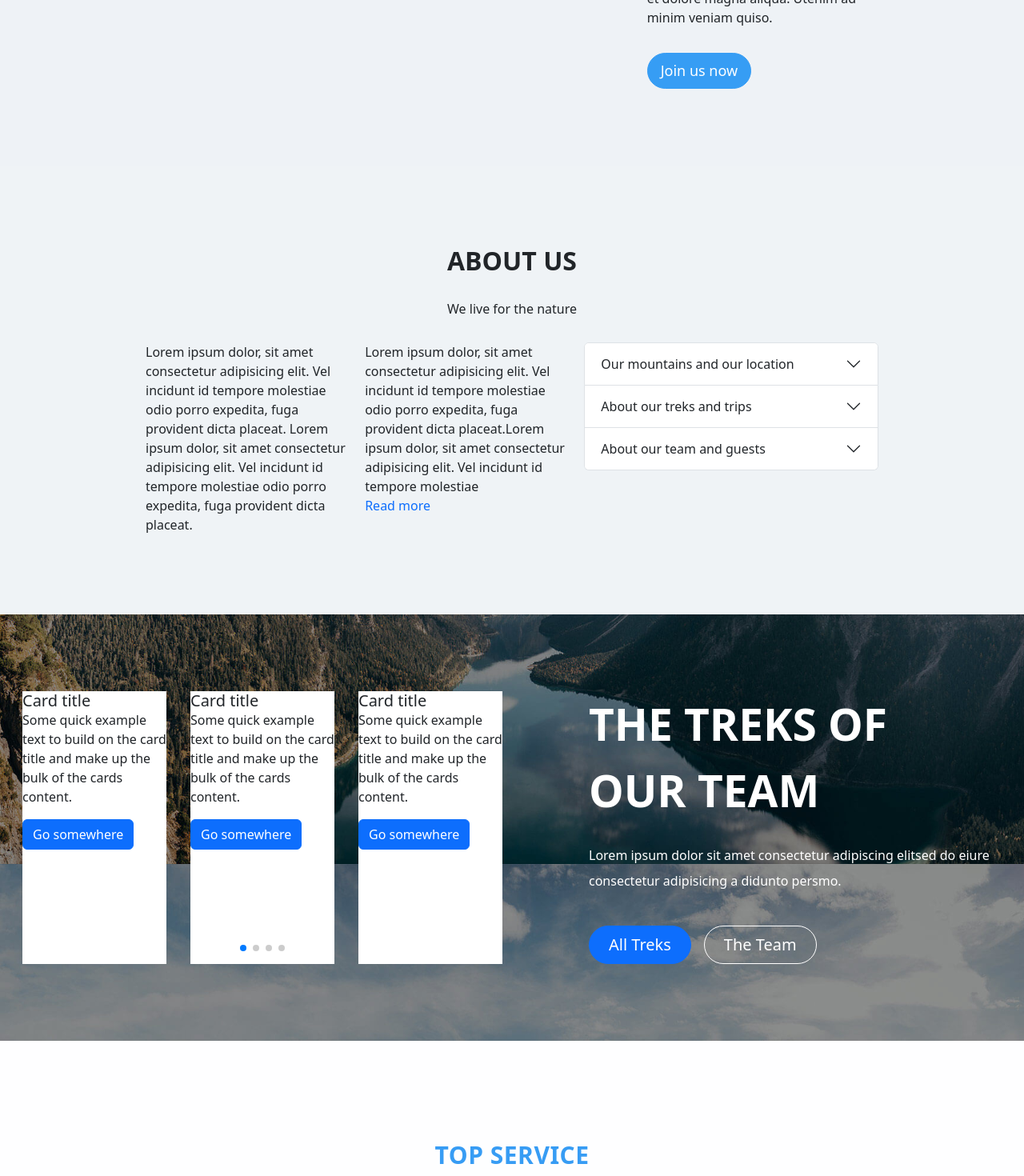
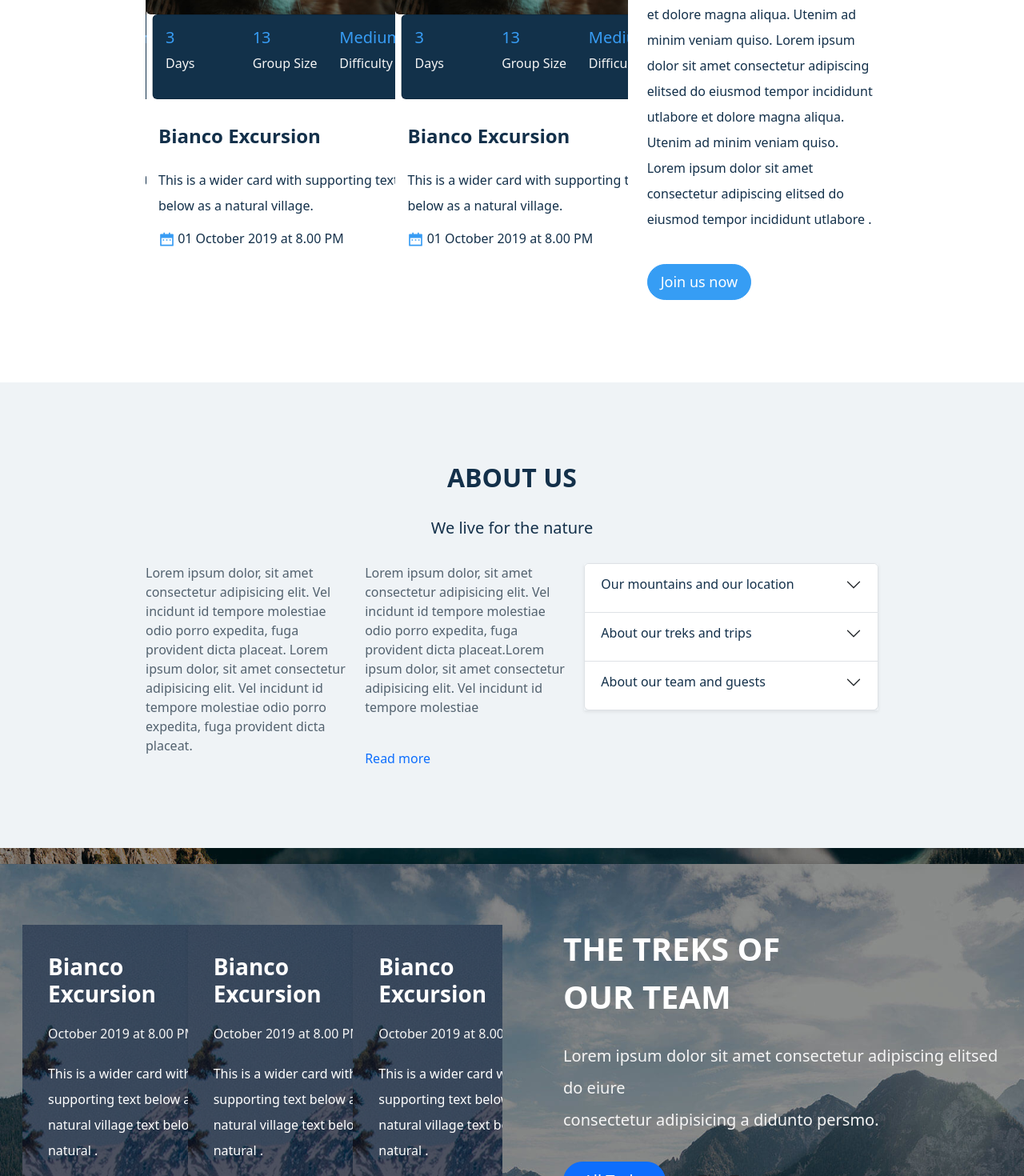
Before and after one commit to lokichaulagain/mern-travel, a Next.js app in the folder frontend/: page / in a window 1280 px wide. Shown: the part 1320-2790 px from the top of the page at 80% size. Built offline with nearby package versions, Linux system fonts and the light colour scheme.

Commit message:
carousel added and animation effect

```diff
--- a/frontend/src/components/Accordion.tsx
+++ b/frontend/src/components/Accordion.tsx
@@ -2,21 +2,21 @@ import React from "react";
 
 const Accordion = () => {
   return (
-    <div className="accordion" id="accordionFlushExample">
-      <div className="accordion-item">
-        <h2 className="accordion-header" id="flush-headingOne">
+    <div className="accordion shadow-sm border-0 " id="accordionFlushExample">
+      <div className="accordion-item  ">
+        <h2 className="accordion-header " id="flush-headingOne">
           <button
-            className="accordion-button collapsed"
+            className="accordion-button mainColor collapsed h6"
             type="button"
             data-bs-toggle="collapse"
             data-bs-target="#flush-collapseOne"
             aria-expanded="false"
             aria-controls="flush-collapseOne"
+
+
           >
             Our mountains and our location
           </button>
-
-
         </h2>
         <div
           id="flush-collapseOne"
@@ -25,16 +25,19 @@ const Accordion = () => {
           data-bs-parent="#accordionFlushExample"
         >
           <div className="accordion-body">
+            <p className="paraColor">
             Placeholder content for this accordion, which is intended to
             demonstrate the <code>.accordion-flush</code> class. This is the
             first accordion body.
+            </p>
+
           </div>
         </div>
       </div>
-      <div className="accordion-item">
+      <div className="accordion-item ">
         <h2 className="accordion-header" id="flush-headingTwo">
           <button
-            className="accordion-button collapsed"
+            className="accordion-button mainColor collapsed h6"
             type="button"
             data-bs-toggle="collapse"
             data-bs-target="#flush-collapseTwo"
@@ -51,17 +54,19 @@ const Accordion = () => {
           data-bs-parent="#accordionFlushExample"
         >
           <div className="accordion-body">
+          <p className="paraColor">
             Placeholder content for this accordion, which is intended to
             demonstrate the <code>.accordion-flush</code> class. This is the
             second accordion body. imagine this being filled with some actual
             content.
+            </p>
           </div>
         </div>
       </div>
-      <div className="accordion-item">
+      <div className="accordion-item ">
         <h2 className="accordion-header" id="flush-headingThree">
           <button
-            className="accordion-button collapsed"
+            className="accordion-button mainColor collapsed h6"
             type="button"
             data-bs-toggle="collapse"
             data-bs-target="#flush-collapseThree"
@@ -78,12 +83,14 @@ const Accordion = () => {
           data-bs-parent="#accordionFlushExample"
         >
           <div className="accordion-body">
+          <p className="paraColor">
             Placeholder content for this accordion, which is intended to
             demonstrate the <code>.accordion-flush</code> class. This is the
             third accordion body. Nothing more exciting happening here in terms
             of content, but just filling up the space to make it look, at least
             at first glance, a bit more representative of how this would look in
             a real-world application.
+            </p>
           </div>
         </div>
       </div>
--- a/frontend/src/components/home/HomeAboutSection.tsx
+++ b/frontend/src/components/home/HomeAboutSection.tsx
@@ -8,11 +8,13 @@ const HomeAboutSection = () => {
       <div className="container px-5">
         <div className="px-5">
           <div className={styles.headingDiv}>
-            <span className=" h2 sHeading">ABOUT US</span>
-            <span className=" h6 py-4 sSubHeading">We live for the nature</span>
+            <span className=" h2 mainColor sHeading">ABOUT US</span>
+            <span className=" h5 mainColor py-4 sSubHeading">
+              We live for the nature
+            </span>
           </div>
           <div className="row px-3">
-            <div className="col col-lg-3.5">
+            <div className="col paraColor col-lg-3.5">
               Lorem ipsum dolor, sit amet consectetur adipisicing elit. Vel
               incidunt id tempore molestiae odio porro expedita, fuga provident
               dicta placeat. Lorem ipsum dolor, sit amet consectetur adipisicing
@@ -20,13 +22,16 @@ const HomeAboutSection = () => {
               provident dicta placeat.
             </div>
 
-            <div className="col col-lg-3.5">
-              Lorem ipsum dolor, sit amet consectetur adipisicing elit. Vel
-              incidunt id tempore molestiae odio porro expedita, fuga provident
-              dicta placeat.Lorem ipsum dolor, sit amet consectetur adipisicing
-              elit. Vel incidunt id tempore molestiae
+            <div className="col paraColor  col-lg-3.5">
+              <p className="paraColor">
+                Lorem ipsum dolor, sit amet consectetur adipisicing elit. Vel
+                incidunt id tempore molestiae odio porro expedita, fuga
+                provident dicta placeat.Lorem ipsum dolor, sit amet consectetur
+                adipisicing elit. Vel incidunt id tempore molestiae
+              </p>
+
               <br />
-              <a className="link" href="">
+              <a className="link " href="">
                 Read more
               </a>
             </div>
--- a/frontend/src/components/home/HomeHoverCard.tsx
+++ b/frontend/src/components/home/HomeHoverCard.tsx
@@ -1,121 +1,133 @@
-import styles from "../../styles/scss/Home.module.scss";
 import { Swiper, SwiperSlide } from "swiper/react";
+import styles from "../../styles/scss/home/HomeHoverCard.module.scss";
 import "swiper/css";
 import "swiper/css/pagination";
 import { Pagination } from "swiper";
+import { motion } from "framer-motion";
 
 const HomeHoverCard = () => {
   return (
-    <div className="row my-5 py-5 mx-3">
-      <div className="col-6" style={{ display: "flex", gap: "20px" }}>
+    <div className="row my-5 py-5 mx-3" style={{ overflow: "hidden" }}>
+      <div className="col-6">
         <Swiper
           slidesPerView={3}
-          spaceBetween={30}
+          spaceBetween={20}
+          slidesPerGroup={1}
+          loop={true}
+          loopFillGroupWithBlank={true}
           pagination={{
             clickable: true,
           }}
           modules={[Pagination]}
           className="mySwiper"
         >
-          <div className={`${styles.centerCardWrapper} card col-4 p-3`}>
-            <SwiperSlide style={{ backgroundColor: "white" }}>
-              <div className="card-body">
-                <h5 className="card-title">Card title</h5>
-                <p className="card-text">
-                  Some quick example text to build on the card title and make up
-                  the bulk of the cards content.
+          <SwiperSlide>
+            <div
+              className={`${styles.bg} card p-3 shadow-sm border-0 rounded`}
+              style={{ width: "18rem", backgroundColor: "green" }}
+            >
+              <motion.div
+                animate={{ y: 350, opacity: 1 }}
+                whileInView={{ y: [350, 0] }}
+                transition={{ duration: 0.8, type: "tween" }}
+                className="card-body"
+              >
+                <h4 className="pureWhite pt-1  h3 fw-bold">Bianco Excursion</h4>
+
+                <div className="col">
+                  <h6 className="whiteColor pt-3 h6 ">
+                    October 2019 at 8.00 PM
+                  </h6>
+                </div>
+
+                <p className="pureWhite pt-3 lh-lg  card-text">
+                  This is a wider card with supporting text below as a natural
+                  village text below as a natural .
                 </p>
-                <a href="#" className="btn btn-primary">
-                  Go somewhere
-                </a>
+              </motion.div>
+
+              <button type="button" className="btn col-4 my-4  btn-primary">
+                Primary
+              </button>
             </div>
           </SwiperSlide>
+
+          <SwiperSlide>
+            <div
+              className={`${styles.bg} card p-3 shadow-sm border-0 rounded`}
+              style={{ width: "18rem", backgroundColor: "green" }}
+            >
+              <motion.div
+                animate={{ y: 350, opacity: 1 }}
+                whileInView={{ y: [350, 0] }}
+                transition={{ duration: 0.8, type: "tween" }}
+                className="card-body"
+              >
+                <h4 className="pureWhite pt-1  h3 fw-bold">Bianco Excursion</h4>
+
+                <div className="col">
+                  <h6 className="whiteColor pt-3 h6 ">
+                    October 2019 at 8.00 PM
+                  </h6>
                 </div>
 
-          <div className={`${styles.centerCardWrapper} card col-4 p-3`}>
-            <SwiperSlide style={{ backgroundColor: "white" }}>
-              <div className="card-body">
-                <h5 className="card-title">Card title</h5>
-                <p className="card-text">
-                  Some quick example text to build on the card title and make up
-                  the bulk of the cards content.
+                <p className="pureWhite pt-3 lh-lg  card-text">
+                  This is a wider card with supporting text below as a natural
+                  village text below as a natural .
                 </p>
-                <a href="#" className="btn btn-primary">
-                  Go somewhere
-                </a>
+              </motion.div>
+
+              <button type="button" className="btn col-4 my-4 btn-primary">
+                Primary
+              </button>
             </div>
           </SwiperSlide>
+
+          <SwiperSlide>
+            <div
+              className={`${styles.bg} card p-3 shadow-sm border-0 rounded`}
+              style={{ width: "18rem", backgroundColor: "green" }}
+            >
+              <motion.div
+                animate={{ y: 350, opacity: 1 }}
+                whileInView={{ y: [350, 0] }}
+                transition={{ duration: 0.8, type: "tween" }}
+                className="card-body"
+              >
+                <h4 className="pureWhite pt-1  h3 fw-bold">Bianco Excursion</h4>
+
+                <div className="col">
+                  <h6 className="whiteColor pt-3 h6 ">
+                    October 2019 at 8.00 PM
+                  </h6>
                 </div>
 
-          <div className={`${styles.centerCardWrapper} card col-4 p-3`}>
-            <SwiperSlide style={{ backgroundColor: "white" }}>
-              <div className="card-body">
-                <h5 className="card-title">Card title</h5>
-                <p className="card-text">
-                  Some quick example text to build on the card title and make up
-                  the bulk of the cards content.
+                <p className="pureWhite pt-3 lh-lg  card-text">
+                  This is a wider card with supporting text below as a natural
+                  village text below as a natural .
                 </p>
-                <a href="#" className="btn btn-primary">
-                  Go somewhere
-                </a>
+              </motion.div>
+
+              <button type="button" className="btn col-4 my-4 btn-primary">
+                Primary
+              </button>
             </div>
           </SwiperSlide>
-          </div>
-
-          <div className={`${styles.centerCardWrapper} card col-4 p-3`}>
-            <SwiperSlide style={{ backgroundColor: "white" }}>
-              <div className="card-body">
-                <h5 className="card-title">Card title</h5>
-                <p className="card-text">
-                  Some quick example text to build on the card title and make up
-                  the bulk of the cards content.
-                </p>
-                <a href="#" className="btn btn-primary">
-                  Go somewhere
-                </a>
-              </div>
-            </SwiperSlide>
-          </div>
-
-          <div className={`${styles.centerCardWrapper} card col-4 p-3`}>
-            <SwiperSlide style={{ backgroundColor: "white" }}>
-              <div className="card-body">
-                <h5 className="card-title">Card title</h5>
-                <p className="card-text">
-                  Some quick example text to build on the card title and make up
-                  the bulk of the cards content.
-                </p>
-                <a href="#" className="btn btn-primary">
-                  Go somewhere
-                </a>
-              </div>
-            </SwiperSlide>
-          </div>
-
-          <div className={`${styles.centerCardWrapper} card col-4 p-3`}>
-            <SwiperSlide style={{ backgroundColor: "white" }}>
-              <div className="card-body">
-                <h5 className="card-title">Card title</h5>
-                <p className="card-text">
-                  Some quick example text to build on the card title and make up
-                  the bulk of the cards content.
-                </p>
-                <a href="#" className="btn btn-primary">
-                  Go somewhere
-                </a>
-              </div>
-            </SwiperSlide>
-          </div>
         </Swiper>
       </div>
 
       {/* Heading and para */}
-      <div className="col-6   ps-5">
+      <motion.div
+        animate={{ x: 350, opacity: 1 }}
+        whileInView={{ x: [350, 0] }}
+        transition={{ duration: 0.8, type: "tween" }}
+        className="col-6   ps-3"
+      >
         <div className="row ps-5">
-          <h1 className={`${styles.heading} lh-base`}>
+          <h1 className="lh-base h1 fw-bolder pureWhite">
             THE TREKS OF <br /> OUR TEAM
           </h1>
-          <p className={`${styles.para} lh-lg mt-3`}>
+          <p className=" lh-lg mt-3 h5 whiteColor">
             Lorem ipsum dolor sit amet consectetur adipiscing elitsed do eiure{" "}
             <br />
             consectetur adipisicing a didunto persmo.
@@ -123,7 +135,7 @@ const HomeHoverCard = () => {
         </div>
 
         {/* Two Button */}
-        <div className={`${styles.buttonRow} mt-4 ps-5 col`}>
+        <div className=" mt-4 ps-5 col">
           <button
             type="button"
             className="btn btn-primary rounded-pill btn-lg px-4 "
@@ -132,12 +144,12 @@ const HomeHoverCard = () => {
           </button>
           <button
             type="button"
-            className={`${styles.bottom2} btn ms-3  btn-outline rounded-pill btn-lg px-4 `}
+            className=" btn ms-3  btn-outline rounded-pill btn-lg px-4 "
           >
             The Team
           </button>
         </div>
-      </div>
+      </motion.div>
     </div>
   );
 };
--- a/frontend/src/components/home/HomeSection1.tsx
+++ b/frontend/src/components/home/HomeSection1.tsx
@@ -7,17 +7,18 @@ import { Pagination, Navigation } from "swiper";
 import Image from "next/image";
 import person1 from "../../../public/images/6.jpeg";
 import styles from "../../styles/scss/home/HomeSection1.module.scss";
+import { RiCalendar2Fill } from "react-icons/ri";
 
 const HomeSection1 = () => {
   return (
-    <div className={`${styles.wrapper}`}>
+    <div style={{ backgroundColor: "white" }}>
       <div className="container  p-5">
         <div className="container p-5">
-          <div className="row px-3">
+          <div className="row px-3 ">
             <div className="col-8">
               <Swiper
                 slidesPerView={2}
-                spaceBetween={10}
+                spaceBetween={20}
                 slidesPerGroup={1}
                 loop={true}
                 loopFillGroupWithBlank={true}
@@ -26,23 +27,71 @@ const HomeSection1 = () => {
                 }}
                 modules={[Pagination]}
                 className="mySwiper"
-              ></Swiper>
+              >
+                <SwiperSlide>
+                  <div
+                    className="card mb-5 border-0 rounded"
+                    style={{ width: "22rem" }}
+                  >
+                    <Image src={person1} className=" rounded" alt="" />
+                    {/* small card */}
+                    <div className={`${styles.smallCard} card   mx-2`}>
+                      <div className="card-body">
+                        <div className="row ">
+                          <div className="col-4">
+                            <h5 className="primaryColor h5">3</h5>
+                            <p className="whiteColor">Days</p>
+                          </div>
+                          <div className="col-4">
+                            <h5 className="primaryColor h5">13</h5>
+                            <p className="whiteColor">Group Size</p>
+                          </div>
+                          <div className="col-4">
+                            <h5 className="primaryColor h5">Medium</h5>
+                            <p className="whiteColor">Difficulty</p>
+                          </div>
+                        </div>
+                      </div>
+                    </div>
+                    {/* --------- */}
+                    <div className="card-body">
+                      <h4 className="mainColor pt-3  h4 fw-bold">
+                        Bianco Excursion
+                      </h4>
+                      <p className="mainColor pt-3 lh-lg  card-text">
+                        This is a wider card with supporting text below as a
+                        natural village.
+                      </p>
+                      <div className="col">
+                        <h6 className="mainColor h6 ">
+                          <RiCalendar2Fill className={`${styles.iconSm}`} /> 01
+                          October 2019 at 8.00 PM
+                        </h6>
+                      </div>
+                    </div>
+                  </div>
+                </SwiperSlide>
+              </Swiper>
             </div>
 
             <div className="col-4">
-              <span className="h2 sHeading ">LATEST TRIPS</span>
-              <h6 className=" h6 py-4 sSubHeading">
+              <h2 className="mainColor h2 fw-bolder ">LATEST TRIPS</h2>
+              <h6 className="mainColor h6 py-4 ">
                 Explore the unexplored world
               </h6>
-              <p className="py-3">
+              <p className="mainColor lh-lg">
                 Lorem ipsum dolor sit amet consectetur adipiscing elitsed do
                 eiusmod tempor incididunt utlabore et dolore magna aliqua.
-                Utenim ad minim veniam quiso.
+                Utenim ad minim veniam quiso. Lorem ipsum dolor sit amet
+                consectetur adipiscing elitsed do eiusmod tempor incididunt
+                utlabore et dolore magna aliqua. Utenim ad minim veniam quiso.
+                Lorem ipsum dolor sit amet consectetur adipiscing elitsed do
+                eiusmod tempor incididunt utlabore .
               </p>
 
               <button
                 type="button"
-                className="btn btn-primary btn-lg rounded-pill  sButton "
+                className="btn btn-primary mt-4 btn-lg rounded-pill  sButton "
               >
                 Join us now
               </button>
--- a/frontend/src/styles/main.scss
+++ b/frontend/src/styles/main.scss
@@ -162,31 +162,23 @@
   cursor: pointer;
 }
 
-//Sectional component text
+//////////=====
+.primaryColor {
+  color: #379cf4;
+}
 
-// .h2,
-// .h4 {
-//   color: #13304a;
-// }
+.mainColor {
+  color: #13304a;
+}
 
-// .h6 {
-//   color: #13304a;
-// }
+.paraColor {
+  color: #53626f;
+}
 
-// .para {
-//   color: #53626f;
-// }
+.whiteColor {
+  color: whitesmoke;
+}
 
-// .iconLg {
-//   color: #379cf4;
-//   font-size: 34px;
-// }
-
-// .h5 {
-//   color: #13304a;
-// }
-
-// .iconSm {
-//   color: #379cf4;
-//   font-size: 26px;
-// }
+.pureWhite {
+  color: white;
+}
--- a/frontend/src/styles/scss/Home.module.scss
+++ b/frontend/src/styles/scss/Home.module.scss
@@ -149,38 +149,3 @@
   background-position: center;
   background-attachment: fixed;
 }
-
-//HomeCardCover
-.centerCardWrapper {
-  background-image: url("../../../public/images/im1.jpg");
-  background-size: cover;
-  background-position: center;
-  border: none;
-}
-
-.heading {
-  font-size: 55px;
-  color: white;
-  font-weight: 800;
-}
-
-.para {
-  color: white;
-}
-
-.buttonRow {
-  display: flex;
-}
-
-.bottom2 {
-  color: white;
-  border-color: white;
-
-  &:hover {
-    border-color: #379cf4;
-    color: white;
-  }
-}
-
-
-// Home Center Hover Card
--- /dev/null
+++ b/frontend/src/styles/scss/home/HomeHoverCard.module.scss
@@ -0,0 +1,5 @@
+.bg {
+  background-image: linear-gradient(rgba(4, 9, 30, 0.7), rgba(4, 9, 30, 0.7)),
+    url("../../../../public/images/car.jpg");
+  object-fit: contain;
+}
--- a/frontend/src/styles/scss/home/HomeSection1.module.scss
+++ b/frontend/src/styles/scss/home/HomeSection1.module.scss
@@ -1,54 +1,10 @@
-.wrapper {
-  background-color: white;
-}
-
-.wrapper {
-  background-color: #eef2f6;
-  .card {
-    border: none;
-  }
-}
-
 .smallCard {
   background-color: #12314a;
 }
-
-.h5 {
-  color: #369df4;
+.primaryColor {
+  color: #379cf4;
 }
-
-.h6 {
-  color: whitesmoke;
+.iconSm {
+  color: #379cf4;
+  font-size: 20px;
 }
-
-.cardLink {
-  color: #369df4;
-  cursor: pointer;
-}
-
-// .h2,
-// .h4 {
-//   color: #13304a;
-// }
-
-// .h6 {
-//   color: #13304a;
-// }
-
-// .para {
-//   color: #53626f;
-// }
-
-// .iconLg {
-//   color: #379cf4;
-//   font-size: 34px;
-// }
-
-// .h5 {
-//   color: #13304a;
-// }
-
-// .iconSm {
-//   color: #379cf4;
-//   font-size: 26px;
-// }
```
Also changed, not shown: frontend/public/images/car.jpg (added), frontend/public/images/car2.jpg (added). Lines whose indentation alone changed are shown as unchanged.
